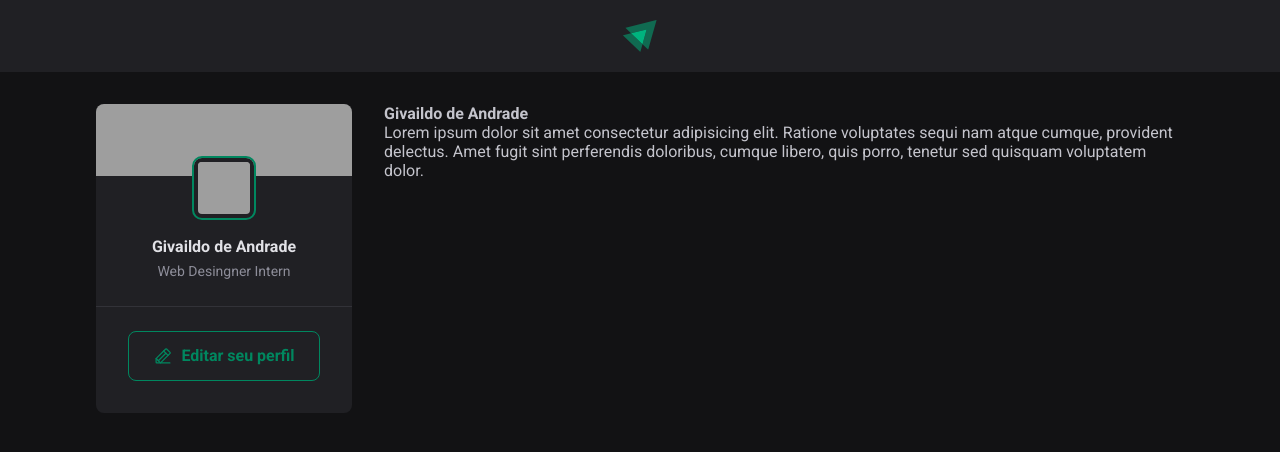
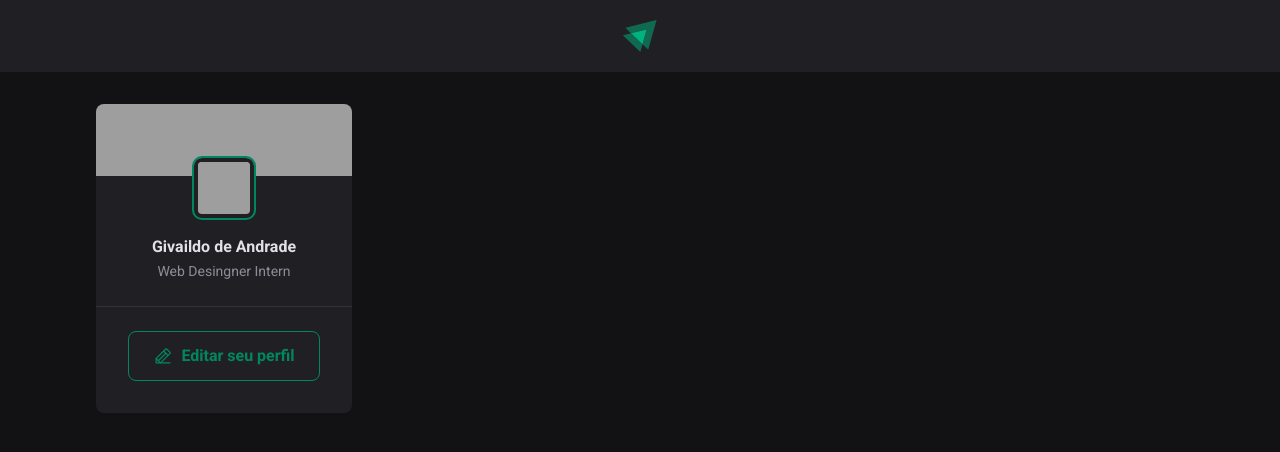
Before and after one commit to Givaild/React-2022, a React (Vite) app: page / in a window 1280 px wide. Shown: the top 452 px of the page. Built offline with nearby package versions, Linux system fonts and the light colour scheme; grey boxes are pictures that could not be loaded.

Commit message:
create component post

```diff
--- a/src/App.jsx
+++ b/src/App.jsx
@@ -1,11 +1,12 @@
 import React from "react";
+import { Sidebar } from "./components/Sidebar";
 import { Header } from "./components/Header";
-import { Post } from "./Post";
+import { Post } from "./components/Post";
 
 import styles from "./App.module.css";
 
 import "./global.css";
-import { Sidebar } from "./components/Sidebar";
+
 
 export function App() {
   return (
--- a/src/Post.jsx
+++ /dev/null
@@ -1,10 +0,0 @@
-// props: {author:"" , content:"" }
-export function Post(props) {
-
-    return(
-        <div>
-            <strong>{props.author}</strong>
-            <p>{props.content}</p>
-        </div>
-    )
-    }
--- /dev/null
+++ b/src/components/Post.jsx
@@ -0,0 +1,3 @@
+export function Post () {
+
+}
--- /dev/null
+++ b/src/components/Post.module.css
@@ -0,0 +1,3 @@
+.post {
+
+}
```
